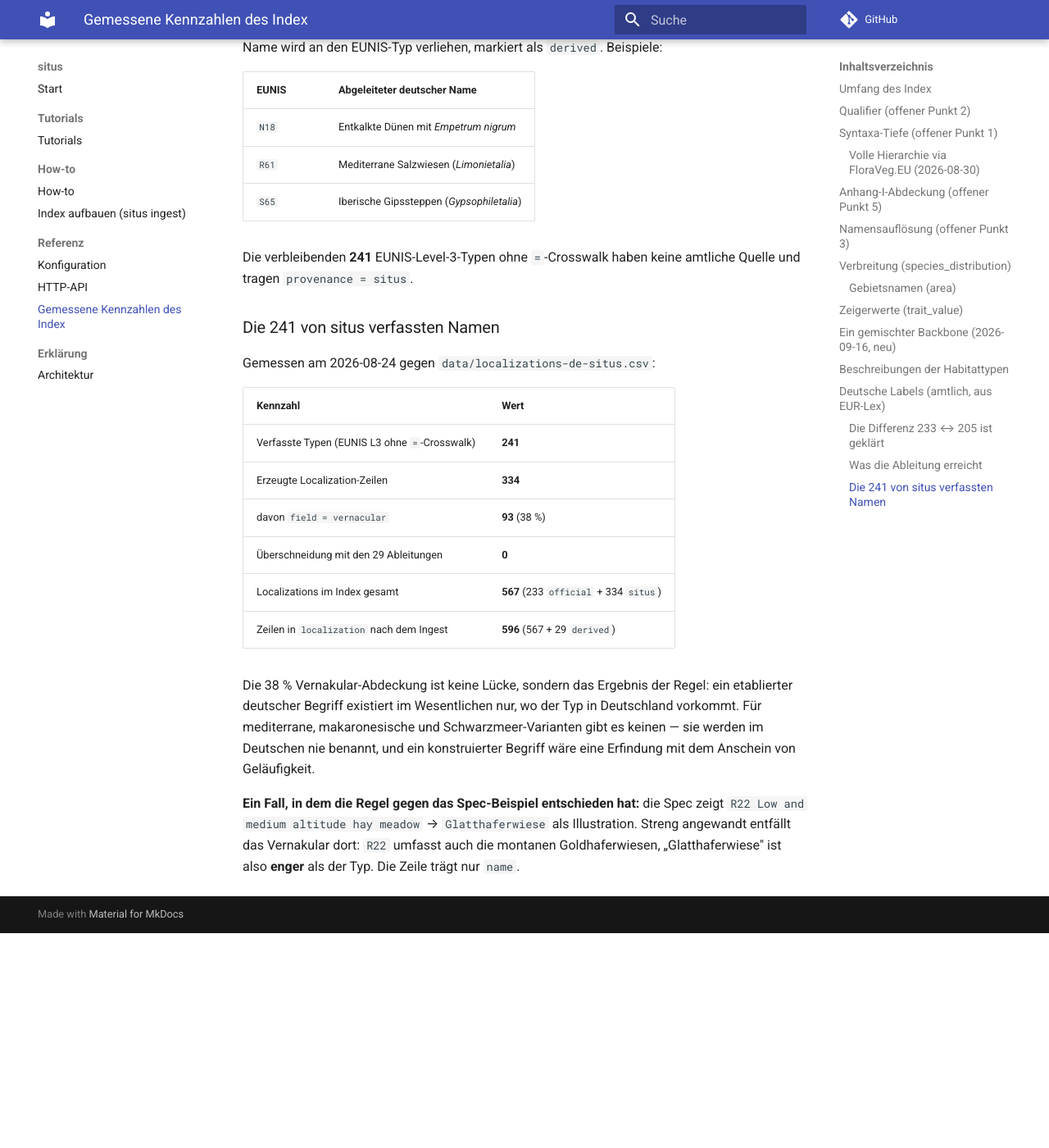
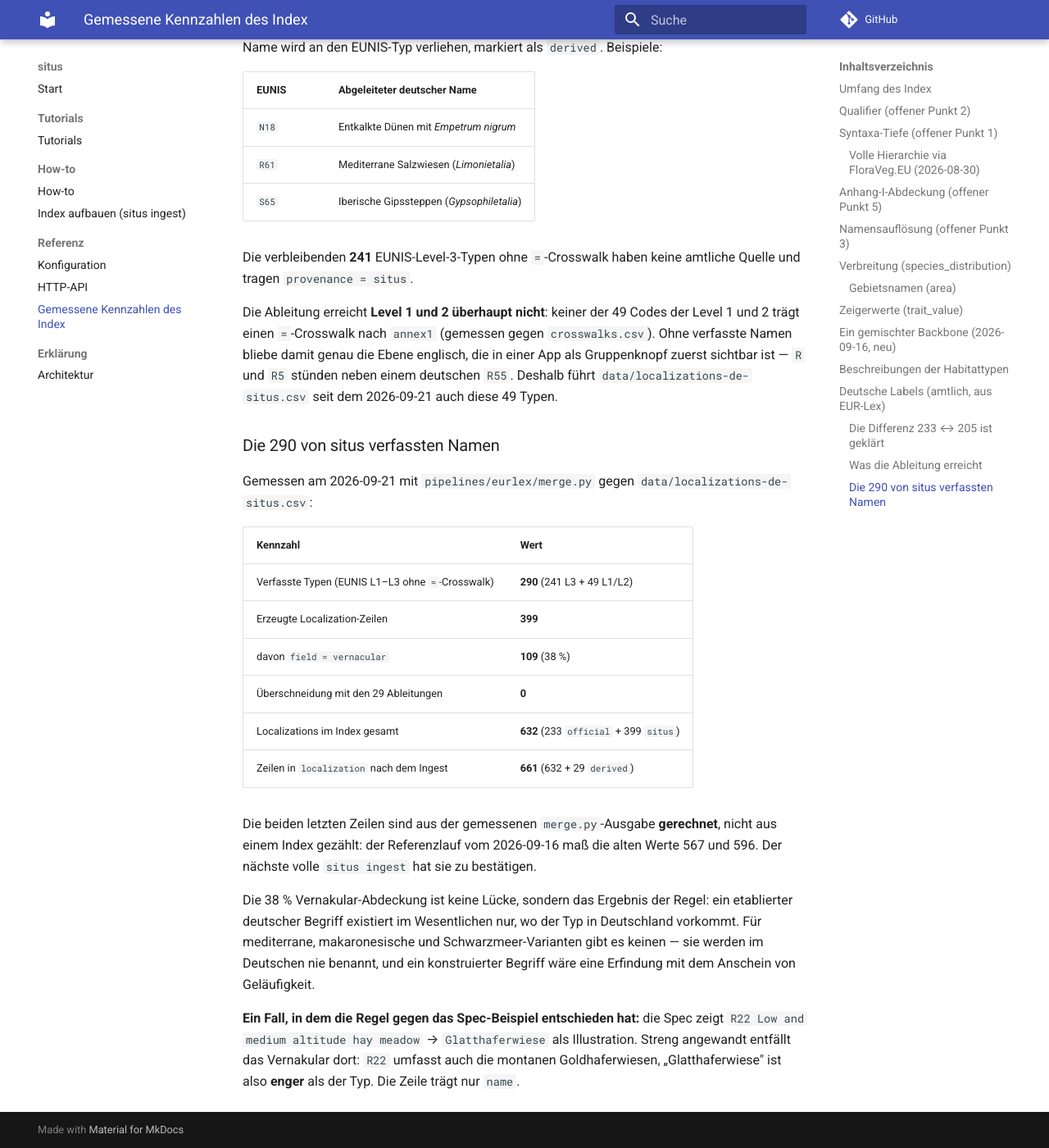
Before and after one commit to jobrunner/situs, an MkDocs documentation site: the page built from docs/reference/measured-index.md, in a window 1280 px wide and 1400 px high, scrolled down 9568 px. Shown: the whole window at 82% size. Built offline with MkDocs 1.6.1 and Material for MkDocs 9.7.7, drawn with Linux system fonts in a browser that asks for light colours; comment, search, counter and statistics services are not loaded; before the commit the page ends 10706 px from its top, so only the background shows below that.

Commit message:
feat(data): deutsche Namen für die EUNIS-Level 1 und 2
Level 1 und 2 tragen keinen '='-Crosswalk nach annex1 — gemessen: keiner der
49 Codes —, die Ableitung aus den amtlichen Anhang-I-Namen erreicht sie also
nie. Ohne verfasste Zeilen bliebe genau die Ebene englisch, die in der App als
Gruppenknopf zuerst sichtbar ist.

data/localizations-de-situs.csv führt die 49 Typen jetzt mit, je Gruppe vor
ihren Level-3-Zeilen. vernacular_de steht dort nur, wo der etablierte Begriff
denselben Umfang trägt UND ihn nicht schon ein Untertyp führt: 'Hochmoor'
gehört Q11, deshalb bleibt Q1 ohne Volksnamen.

Gemessen mit merge.py gegen den Index (2026-09-21): 290 verfasste Typen, 399
Zeilen, davon 109 vernacular; die Code-Menge und alle name_en stimmen mit
level IN (1,2,3) überein.

Claude-Session: https://claude.ai/code/session_017Axh58vtAYKoaGk27bRZQa

```diff
--- a/docs/reference/measured-index.md
+++ b/docs/reference/measured-index.md
@@ -393,18 +393,31 @@ amtliche Anhang-I-Name wird an den EUNIS-Typ verliehen, markiert als
 Die verbleibenden **241** EUNIS-Level-3-Typen ohne `=`-Crosswalk haben keine
 amtliche Quelle und tragen `provenance = situs`.
 
-### Die 241 von situs verfassten Namen
+Die Ableitung erreicht **Level 1 und 2 überhaupt nicht**: keiner der 49 Codes
+der Level 1 und 2 trägt einen `=`-Crosswalk nach `annex1` (gemessen gegen
+`crosswalks.csv`). Ohne verfasste Namen bliebe damit genau die Ebene englisch,
+die in einer App als Gruppenknopf zuerst sichtbar ist — `R` und `R5` stünden
+neben einem deutschen `R55`. Deshalb führt `data/localizations-de-situs.csv`
+seit dem 2026-09-21 auch diese 49 Typen.
 
-Gemessen am 2026-08-24 gegen `data/localizations-de-situs.csv`:
+### Die 290 von situs verfassten Namen
+
+Gemessen am 2026-09-21 mit `pipelines/eurlex/merge.py` gegen
+`data/localizations-de-situs.csv`:
 
 | Kennzahl | Wert |
 |---|---|
-| Verfasste Typen (EUNIS L3 ohne `=`-Crosswalk) | **241** |
-| Erzeugte Localization-Zeilen | **334** |
-| davon `field = vernacular` | **93** (38 %) |
+| Verfasste Typen (EUNIS L1–L3 ohne `=`-Crosswalk) | **290** (241 L3 + 49 L1/L2) |
+| Erzeugte Localization-Zeilen | **399** |
+| davon `field = vernacular` | **109** (38 %) |
 | Überschneidung mit den 29 Ableitungen | **0** |
-| Localizations im Index gesamt | **567** (233 `official` + 334 `situs`) |
-| Zeilen in `localization` nach dem Ingest | **596** (567 + 29 `derived`) |
+| Localizations im Index gesamt | **632** (233 `official` + 399 `situs`) |
+| Zeilen in `localization` nach dem Ingest | **661** (632 + 29 `derived`) |
+
+Die beiden letzten Zeilen sind aus der gemessenen `merge.py`-Ausgabe
+**gerechnet**, nicht aus einem Index gezählt: der Referenzlauf vom 2026-09-16
+maß die alten Werte 567 und 596. Der nächste volle `situs ingest` hat sie zu
+bestätigen.
 
 Die 38 % Vernakular-Abdeckung ist keine Lücke, sondern das Ergebnis der Regel:
 ein etablierter deutscher Begriff existiert im Wesentlichen nur, wo der Typ in
```
Also changed, not shown: CLAUDE.md (+5 -1 lines), docs/how-to/ingest.md (+4 -1 lines), pipelines/eurlex/README.md (+8 -2 lines), 1 other file.
